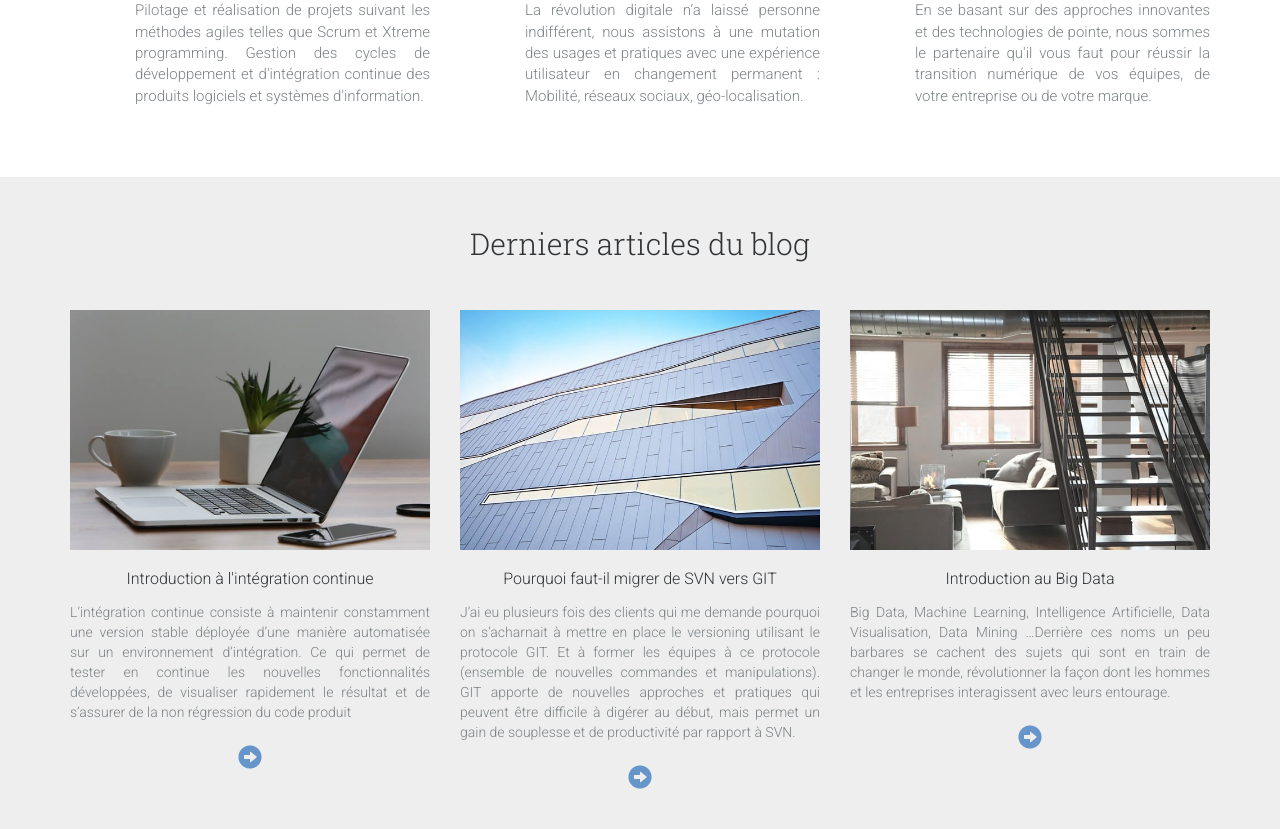
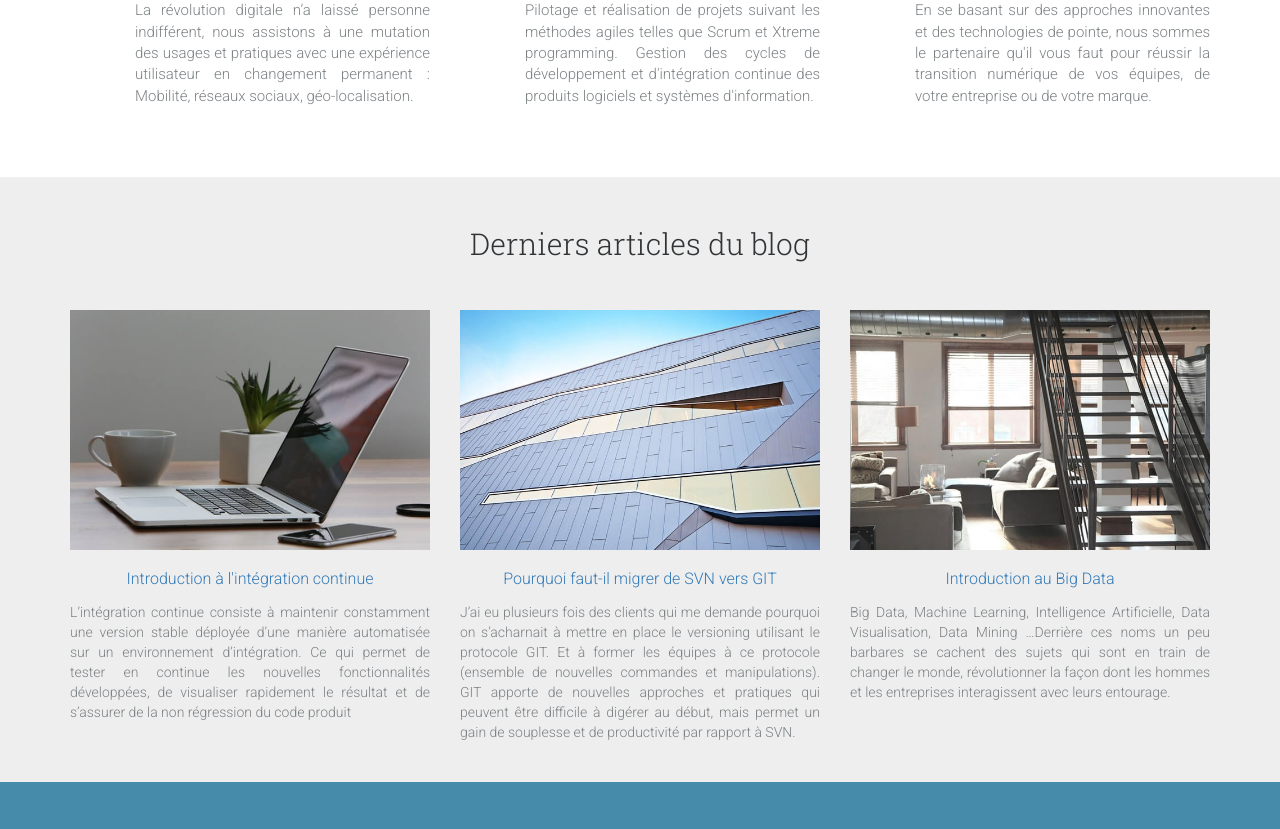
Before and after one commit to jbricha/azurys-site, a plain HTML site: page index.html in a window 1280 px wide. Shown: the part 519-1348 px from the top of the page. Drawn offline with nearby package versions, Linux system fonts and the light colour scheme.

Commit message:
some modifs

```diff
--- a/index.html
+++ b/index.html
@@ -7,7 +7,7 @@
     <meta name="title" content="Conseil et Management de Projets Web et Logiciels">
     <meta name="description" content="Azurys est un cabinet de conseil qui accompagne ses clients dans le pilotage et la réalisation de projets à forte valeur ajoutée en intervenant à des étapes clés des projets pour sécuriser leurs réussite.&nbsp; ">
     <meta property="title" content="Test">
-    <title>Conseil et Management de Projets Web et Logiciels - Azurys</title>
+    <title>Conseil et Management de Projets Web et Logiciels</title>
     <link rel="stylesheet" href="https://cdnjs.cloudflare.com/ajax/libs/twitter-bootstrap/3.3.7/css/bootstrap.min.css">
     <link rel="stylesheet" href="https://cdnjs.cloudflare.com/ajax/libs/twitter-bootstrap/3.3.7/css/bootstrap-theme.min.css">
     <link rel="stylesheet" href="https://fonts.googleapis.com/css?family=Roboto+Slab:300,400,700|Roboto:300,400,500,700">
@@ -54,13 +54,13 @@
     <div class="features-clean">
         <div class="container">
             <div class="row features" style="padding-top:60px;">
+                <div class="col-md-4 col-sm-6 item"><i class="fa fa-codepen icon"></i>
+                    <h3 class="name">Développement de Solutions</h3>
+                    <p class="description">La révolution digitale n’a laissé personne indifférent, nous assistons à une mutation des usages et pratiques avec une expérience utilisateur en changement permanent : Mobilité, réseaux sociaux, géo-localisation. </p>
+                </div>
                 <div class="col-md-4 col-sm-6 item"><i class="fa fa-repeat icon"></i>
                     <h3 class="name">Méthodes Agiles</h3>
                     <p class="description">Pilotage et réalisation de projets suivant les méthodes agiles telles que Scrum et Xtreme programming. Gestion des cycles de développement et d'intégration continue des produits logiciels et systèmes d'information. </p>
-                </div>
-                <div class="col-md-4 col-sm-6 item"><i class="fa fa-codepen icon"></i>
-                    <h3 class="name">Développement de Solutions</h3>
-                    <p class="description">La révolution digitale n’a laissé personne indifférent, nous assistons à une mutation des usages et pratiques avec une expérience utilisateur en changement permanent : Mobilité, réseaux sociaux, géo-localisation. </p>
                 </div>
                 <div class="col-md-4 col-sm-6 item"><i class="fa fa-compass icon"></i>
                     <h3 class="name">Conduite du Changement</h3>
@@ -75,24 +75,25 @@
                 <h2 class="text-center">Derniers articles du blog</h2></div>
             <div class="row articles">
                 <div class="col-md-4 col-sm-6 item">
-                    <a href="http://blog.azurys.com/2016/12/03/introduction-a-lintegration-continue/" target="_blank"><img class="img-responsive" src="assets/img/desk.jpg"></a>
-                    <h3 class="name">Introduction à l'intégration continue </h3>
+                    <a href="http://blog.azurys.com/2016/12/03/introduction-a-lintegration-continue/" target="_blank"><img class="img-responsive" src="assets/img/desk.jpg">
+                        <h3 class="name">Introduction à l'intégration continue </h3></a>
                     <p class="description">L’intégration continue consiste à maintenir constamment une version stable déployée d’une manière automatisée sur un environnement d’intégration. Ce qui permet de tester en continue les nouvelles fonctionnalités développées, de visualiser
-                        rapidement le résultat et de s’assurer de la non régression du code produit </p><a href="http://blog.azurys.com/2016/12/03/introduction-a-lintegration-continue/" target="_blank" class="action"><i class="glyphicon glyphicon-circle-arrow-right"></i></a></div>
-                <div
-                class="col-md-4 col-sm-6 item">
-                    <a href="http://blog.azurys.com/2016/12/03/faut-migrer-de-svn-vers-git/" target="_blank"><img class="img-responsive" src="assets/img/building.jpg"></a>
-                    <h3 class="name">Pourquoi faut-il migrer de SVN vers GIT </h3>
+                        rapidement le résultat et de s’assurer de la non régression du code produit </p>
+                </div>
+                <div class="col-md-4 col-sm-6 item">
+                    <a href="http://blog.azurys.com/2016/12/03/faut-migrer-de-svn-vers-git/" target="_blank"><img class="img-responsive" src="assets/img/building.jpg">
+                        <h3 class="name">Pourquoi faut-il migrer de SVN vers GIT </h3></a>
                     <p class="description">J’ai eu plusieurs fois des clients qui me demande pourquoi on s’acharnait à mettre en place le versioning utilisant le protocole GIT. Et à former les équipes à ce protocole (ensemble de nouvelles commandes et manipulations). GIT apporte
-                        de nouvelles approches et pratiques qui peuvent être difficile à digérer au début, mais permet un gain de souplesse et de productivité par rapport à SVN. </p><a href="http://blog.azurys.com/2016/12/03/faut-migrer-de-svn-vers-git/"
-                    target="_blank" class="action"><i class="glyphicon glyphicon-circle-arrow-right"></i></a></div>
-            <div class="col-md-4 col-sm-6 item">
-                <a href="#"><img class="img-responsive" src="assets/img/loft.jpg"></a>
-                <h3 class="name">Introduction au Big Data </h3>
-                <p class="description"><strong>Big Data, Machine Learning, Intelligence Artificielle, Data Visualisation, Data Mining …</strong>Derrière ces noms un peu barbares se cachent des sujets qui sont en train de changer le monde, révolutionner la façon dont les hommes
-                    et les entreprises interagissent avec leurs entourage. </p><a href="#" class="action"><i class="glyphicon glyphicon-circle-arrow-right"></i></a></div>
+                        de nouvelles approches et pratiques qui peuvent être difficile à digérer au début, mais permet un gain de souplesse et de productivité par rapport à SVN. </p>
+                </div>
+                <div class="col-md-4 col-sm-6 item">
+                    <a href="http://blog.azurys.com/2016/10/20/introduction-big-data/" target="_blank"><img class="img-responsive" src="assets/img/loft.jpg">
+                        <h3 class="name">Introduction au Big Data </h3></a>
+                    <p class="description"><strong>Big Data, Machine Learning, Intelligence Artificielle, Data Visualisation, Data Mining …</strong>Derrière ces noms un peu barbares se cachent des sujets qui sont en train de changer le monde, révolutionner la façon dont les
+                        hommes et les entreprises interagissent avec leurs entourage. </p>
+                </div>
+            </div>
         </div>
-    </div>
     </div>
     <div class="footer-clean">
         <footer>
```
Also changed, not shown: 1 other file.
